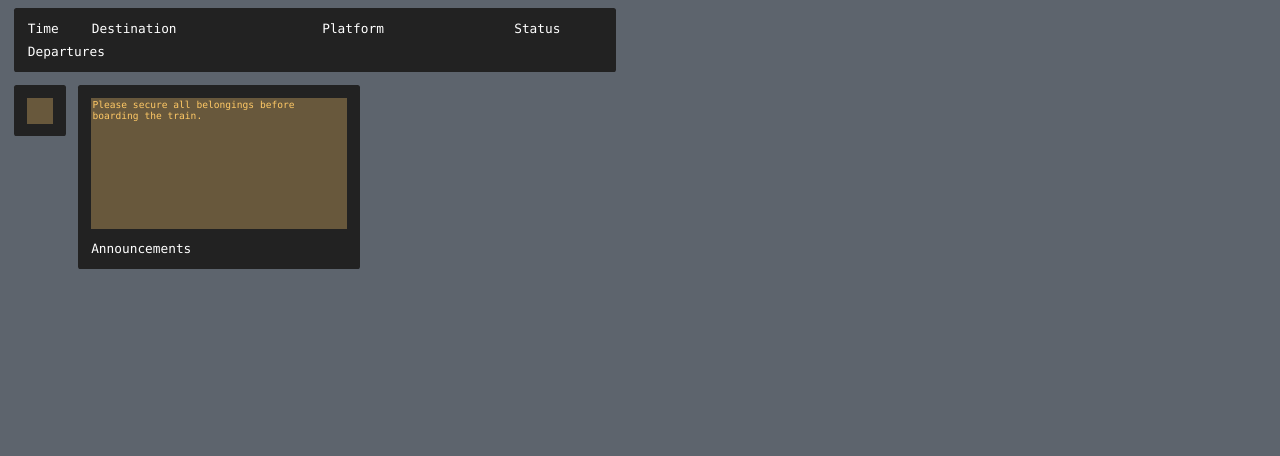
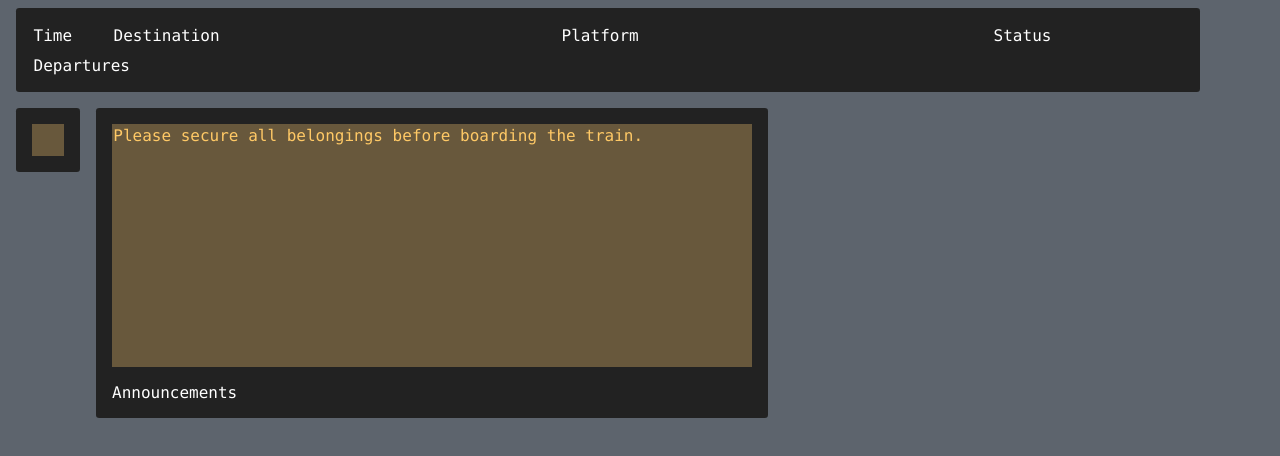
Before and after one commit to lewisc64/calendar-train, a plain HTML site: page index.html in a window 1280 px wide. Drawn offline with Linux system fonts and the light colour scheme.

Commit message:
team rem

```diff
--- a/styles/index.css
+++ b/styles/index.css
@@ -13,30 +13,30 @@ body {
 .board {
   display: inline-block;
   font-family: "Lucida Console", Monaco, monospace;
-  padding: 1vw;
-  border-radius: 0.2vw;
+  padding: 1rem;
+  border-radius: 0.2rem;
   background-color: var(--timetable-background);
   color: var(--timetable-text-color);
-  font-size: 1vw;
-  margin: 0.5vw;
+  font-size: 1rem;
+  margin: 0.5rem;
 }
 
 #timetable {
-  width: 45vw;
+  width: 72rem;
   display: grid;
-  grid-row-gap: 0.5vw;
-  grid-template-columns: 5vw 18vw 15vw 7vw;
+  grid-row-gap: 0.5rem;
+  grid-template-columns: 5rem 28rem 27rem 12rem;
   user-select: none;
 }
 
 #timetable > p {
-  padding: 0.05vw;
+  padding: 0.1rem;
   margin: 0;
   text-align: left;
 }
 
 #timetable > p.train {
-  font-size: 0.9vw;
+  font-size: 1.2rem;
   overflow: hidden;
   background-color: var(--timetable-train-background-color);
   color: var(--timetable-train-text-color);
@@ -44,7 +44,7 @@ body {
 }
 
 #announcements {
-  width: 20vw;
+  width: 40rem;
 }
 
 #announcements > p {
@@ -52,15 +52,15 @@ body {
 }
 
 #announcements > p.footer {
-  margin-top: 1vw;
+  margin-top: 1rem;
 }
 
 #announcements > #description {
-  font-size: 0.75vw;
+  font-size: 1rem;
   white-space: pre-line;
   background-color: var(--timetable-train-background-color);
   color: var(--timetable-train-text-color);
-  min-height: 10vw;
+  min-height: 15rem;
   padding: 0.1vw;
 }
 
@@ -69,9 +69,9 @@ body {
 }
 
 #time > #timedisplay {
-  font-size: 3vw;
+  font-size: 5rem;
   background-color: var(--timetable-train-background-color);
   color: var(--timetable-train-text-color);
   margin: 0;
-  padding: 1vw;
+  padding: 1rem;
 }
```
